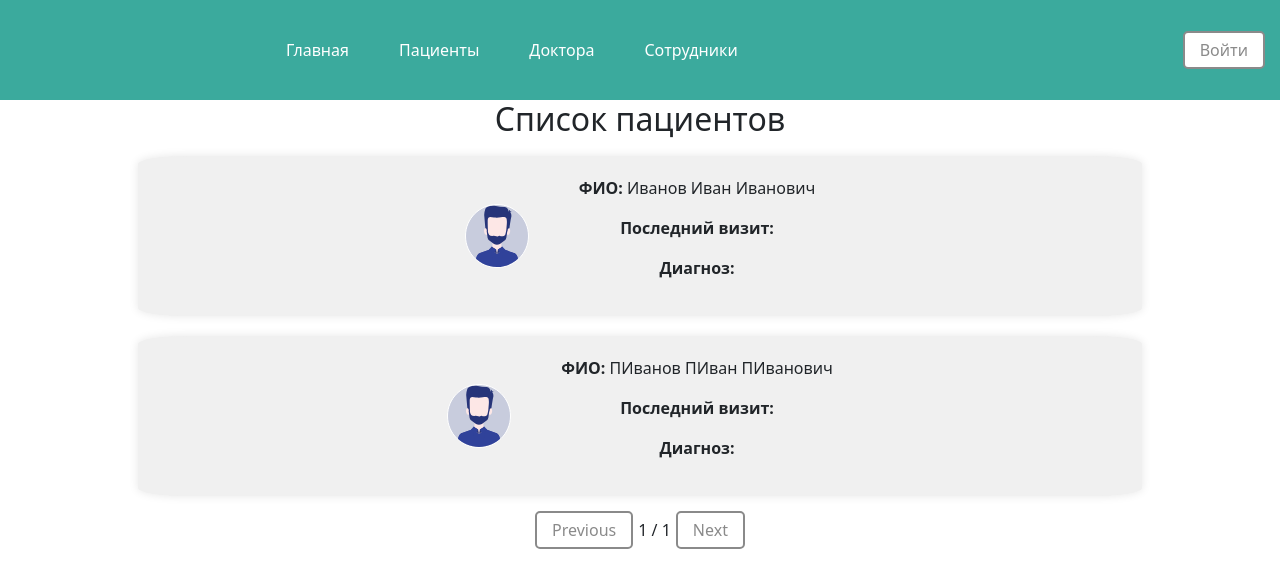
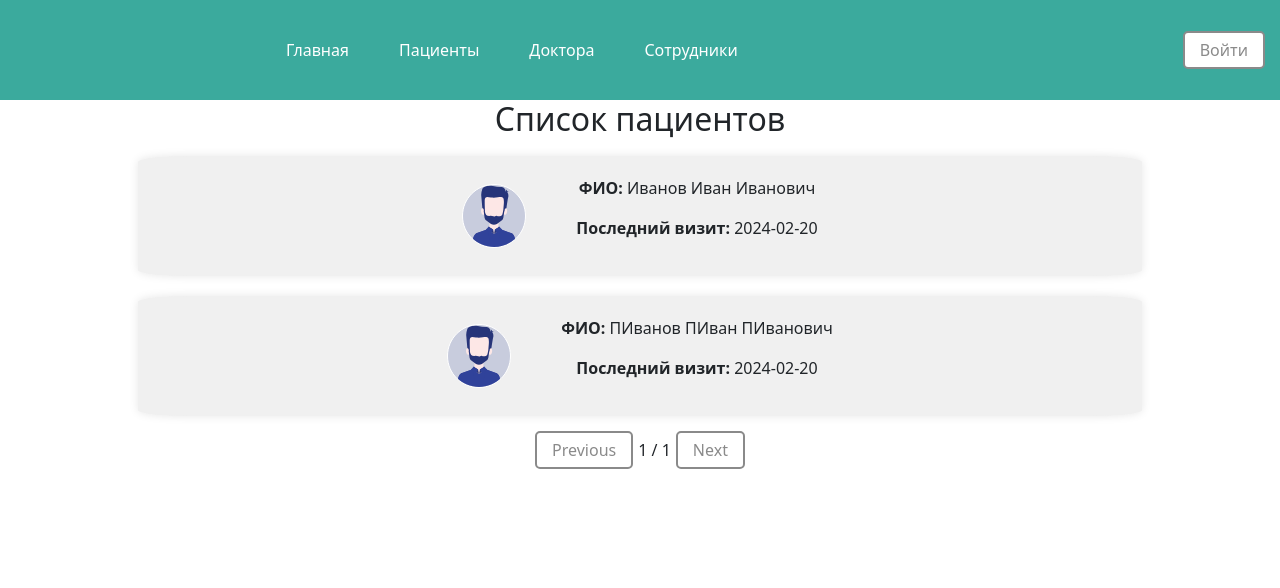
Before and after one commit to KirichenkoND/Budgerigar-1, a React (Vite) app in the folder frontend/: page /patients in a window 1280 px wide. Shown: the top 588 px of the page. Built offline with nearby package versions, Linux system fonts and the light colour scheme.

Commit message:
Update list of patients #11

```diff
--- /dev/null
+++ b/frontend/src/components/PatientList/PatientList.scss
@@ -0,0 +1,4 @@
+// .patient-info {
+//     display: flex;
+//     flex-direction: row;
+// }
--- a/frontend/src/components/PatientList/PatientList.tsx
+++ b/frontend/src/components/PatientList/PatientList.tsx
@@ -1,10 +1,11 @@
 import React, { useState } from 'react';
 import PatientCard from './PatientCard';
 import Popup from '../Popup/Popup';
-
+import './PatientList.scss'
 import defailt_avatar from '../../../public/user.svg';
 
 import Button from '../../UI/Button/Button';
+import { Sessions } from './PatientCard';
 
 interface PatientListProps {
     patients: {
@@ -14,9 +15,7 @@ interface PatientListProps {
         gender: string;
         age: number;
         insuranceNumber: string;
-        lastvisitdate: string;
-        report: string;
-        diagnosis: string
+        sessions: Sessions[];
     }[];
 }
 
@@ -29,9 +28,7 @@ const PatientList: React.FC<PatientListProps> = ({ patients }) => {
         gender: string;
         age: number;
         insuranceNumber: string;
-        lastvisitdate: string;
-        report: string;
-        diagnosis: string
+        sessions: Sessions[];
     } | null>(null);
     const [isPopupOpen, setIsPopupOpen] = useState(false); // Состояние для открытия/закрытия модального окна
     const patientsPerPage = 3;
@@ -71,8 +68,7 @@ const PatientList: React.FC<PatientListProps> = ({ patients }) => {
                             </div>
                             <div className='patient-info1'>
                                 <p><strong>ФИО:</strong> {patient.name}</p>
-                                <p><strong>Последний визит:</strong> {patient.lastvisitdate}</p>
-                                <p><strong>Диагноз:</strong> {patient.diagnosis}</p>
+                                <p><strong>Последний визит:</strong> {patient.sessions[patient.sessions.length-1].visitdate}</p>
                             </div>
                         </div>
                     </div>
@@ -84,9 +80,7 @@ const PatientList: React.FC<PatientListProps> = ({ patients }) => {
                 <span>{currentPage} / {totalPages}</span>
                 <Button text="Next" onClick={nextPage} disabled={currentPage === totalPages} />
             </div>
-            {/* Передаем состояние isPopupOpen и функцию для закрытия модального окна */}
             <Popup isOpen={isPopupOpen} onClose={handleClosePopup}>
-                {/* Отображаем карточку пациента внутри модального окна */}
                 {selectedPatient && <PatientCard {...selectedPatient} />}
             </Popup>
         </div >
```
